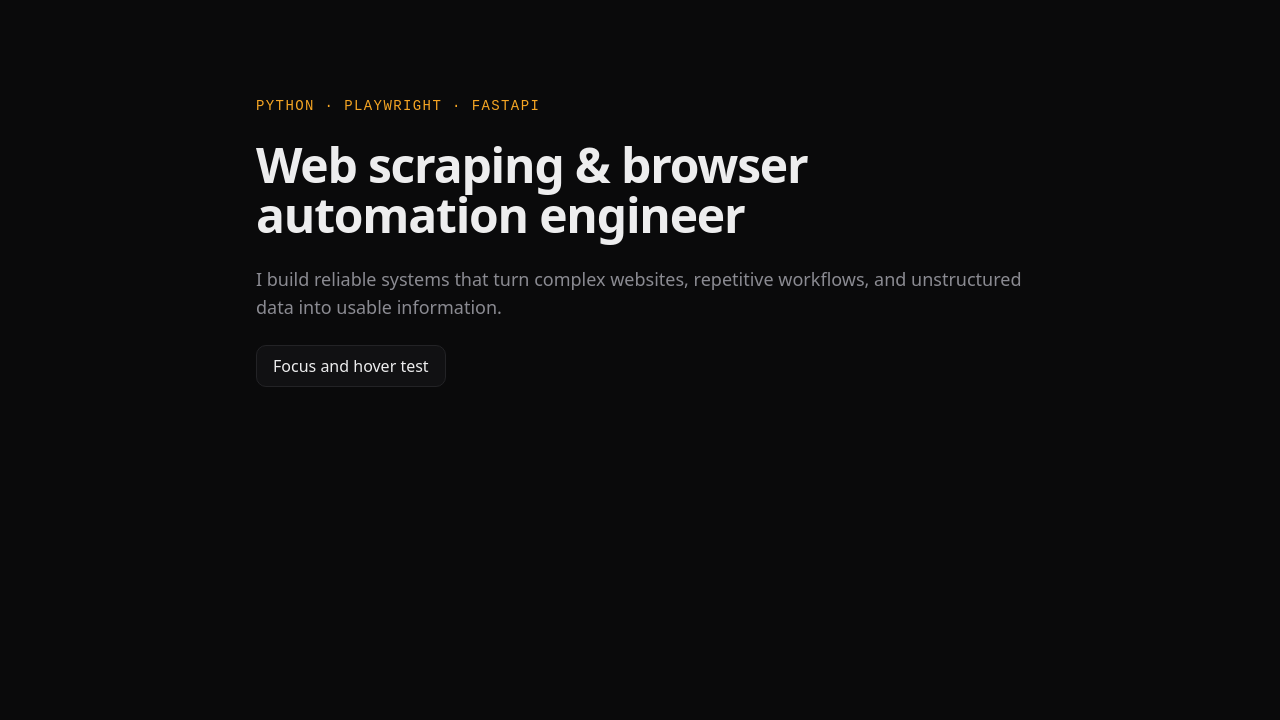
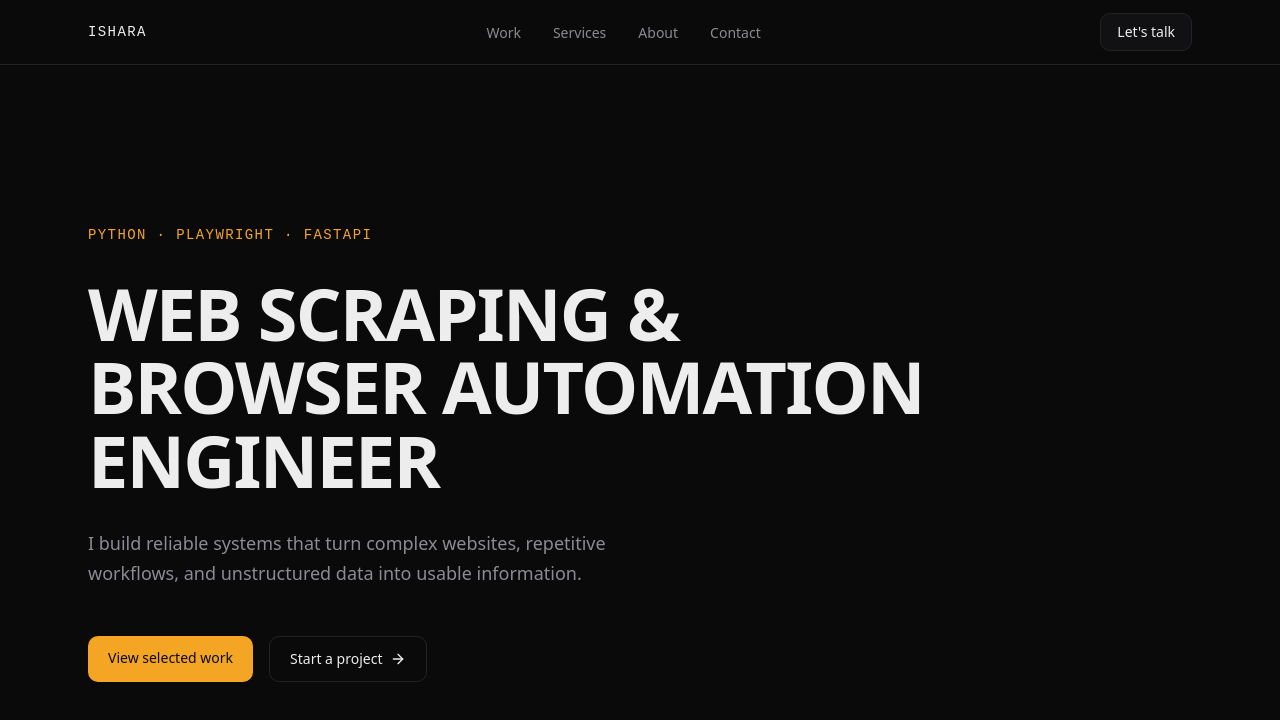
Before and after one commit to itz-QUiNN/portfolio, a React (Vite) app in the folder frontend/: page / in a window 1280 px wide. Shown: the top 720 px of the page. Built offline with nearby package versions, Linux system fonts and the light colour scheme.

Commit message:
feat(frontend): add nav, hero, and routing shell

```diff
--- a/frontend/src/App.tsx
+++ b/frontend/src/App.tsx
@@ -1,21 +1,13 @@
+import { BrowserRouter, Route, Routes } from "react-router-dom";
+
+import Home from "./pages/Home";
+
 export default function App() {
   return (
-    <main className="min-h-screen bg-bg text-ink px-6 py-24">
-      <div className="mx-auto max-w-3xl space-y-6">
-        <p className="font-mono text-sm uppercase tracking-widest text-accent">
-          Python · Playwright · FastAPI
-        </p>
-        <h1 className="text-5xl font-semibold leading-[1.05] tracking-tight">
-          Web scraping &amp; browser automation engineer
-        </h1>
-        <p className="text-lg text-muted">
-          I build reliable systems that turn complex websites, repetitive
-          workflows, and unstructured data into usable information.
-        </p>
-        <button className="rounded-md border border-line bg-surface px-4 py-2 transition-colors duration-(--motion-micro) hover:border-accent">
-          Focus and hover test
-        </button>
-      </div>
-    </main>
+    <BrowserRouter>
+      <Routes>
+        <Route path="/" element={<Home />} />
+      </Routes>
+    </BrowserRouter>
   );
 }
--- /dev/null
+++ b/frontend/src/components/Nav.tsx
@@ -0,0 +1,41 @@
+const links = [
+  { label: 'Work', href: '#work' },
+  { label: 'Services', href: '#services' },
+  { label: 'About', href: '#about' },
+  { label: 'Contact', href: '#contact' },
+]
+
+export default function Nav() {
+  return (
+    <header className="sticky top-0 z-50 border-b border-line bg-bg/80 backdrop-blur">
+      <nav
+        aria-label="Primary"
+        className="mx-auto flex h-16 max-w-6xl items-center justify-between px-6"
+      >
+        <a href="/" className="font-mono text-sm font-medium uppercase tracking-widest">
+          Ishara
+        </a>
+
+        <ul className="hidden items-center gap-8 md:flex">
+          {links.map((link) => (
+            <li key={link.href}>
+              <a
+                href={link.href}
+                className="text-sm text-muted transition-colors duration-(--motion-micro) hover:text-ink"
+              >
+                {link.label}
+              </a>
+            </li>
+          ))}
+        </ul>
+
+        <a
+          href="#contact"
+          className="rounded-md border border-line bg-surface px-4 py-2 text-sm transition-colors duration-(--motion-micro) hover:border-accent"
+        >
+          Let&apos;s talk
+        </a>
+      </nav>
+    </header>
+  )
+}
--- /dev/null
+++ b/frontend/src/pages/Home.tsx
@@ -0,0 +1,13 @@
+import Nav from '../components/Nav'
+import Hero from '../sections/Hero'
+
+export default function Home() {
+  return (
+    <>
+      <Nav />
+      <main>
+        <Hero />
+      </main>
+    </>
+  )
+}
--- /dev/null
+++ b/frontend/src/sections/Hero.tsx
@@ -0,0 +1,36 @@
+import { ArrowRight } from 'lucide-react'
+
+export default function Hero() {
+  return (
+    <section className="mx-auto max-w-6xl px-6 pb-32 pt-28 md:pt-40">
+      <p className="mb-8 font-mono text-sm uppercase tracking-widest text-accent">
+        Python · Playwright · FastAPI
+      </p>
+
+      <h1 className="max-w-4xl text-5xl font-semibold uppercase leading-[1.02] tracking-tight md:text-7xl">
+        Web scraping &amp; browser automation engineer
+      </h1>
+
+      <p className="mt-8 max-w-xl text-lg leading-relaxed text-muted">
+        I build reliable systems that turn complex websites, repetitive workflows, and
+        unstructured data into usable information.
+      </p>
+
+      <div className="mt-12 flex flex-wrap gap-4">
+        <a
+          href="#work"
+          className="rounded-md bg-accent px-5 py-3 text-sm font-medium text-bg transition-opacity duration-(--motion-micro) hover:opacity-90"
+        >
+          View selected work
+        </a>
+        <a
+          href="#contact"
+          className="inline-flex items-center gap-2 rounded-md border border-line px-5 py-3 text-sm transition-colors duration-(--motion-micro) hover:border-accent"
+        >
+          Start a project
+          <ArrowRight size={16} aria-hidden="true" />
+        </a>
+      </div>
+    </section>
+  )
+}
```
